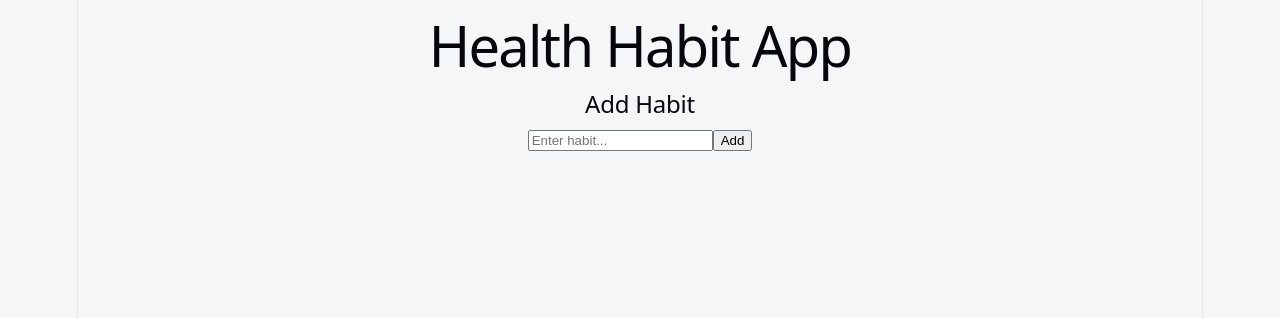
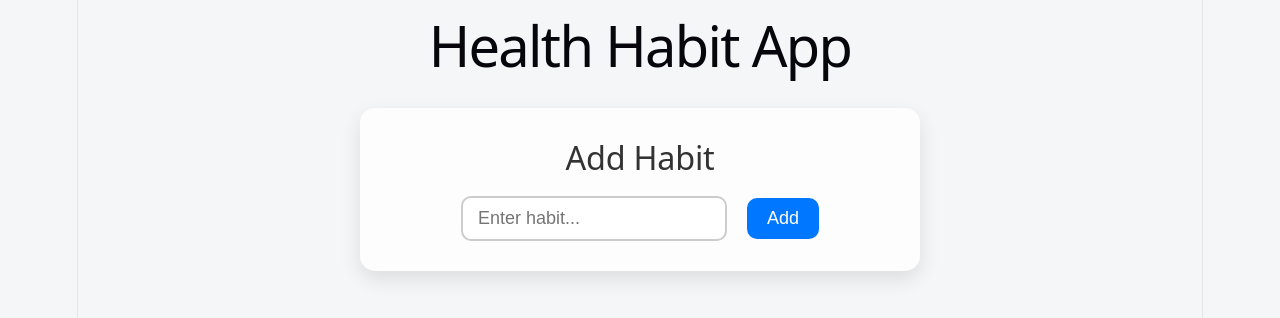
Before and after one commit to sun4205/health-habit-app, a React (Vite) app: page / in a window 1280 px wide. Shown: the top 318 px of the page. Built offline with nearby package versions, Linux system fonts and the light colour scheme.

Commit message:
add habitform css

```diff
--- /dev/null
+++ b/src/components/HabitForm.css
@@ -0,0 +1,62 @@
+.form {
+  max-width: 500px;
+  margin: 50px auto;
+  padding: 30px;
+  background-color: #fdfdfd;
+  border-radius: 15px;
+  box-shadow: 0 8px 20px rgba(0, 0, 0, 0.1);
+  text-align: center;
+  font-family: "Segoe UI", Tahoma, Geneva, Verdana, sans-serif;
+}
+
+.form h2 {
+  margin-bottom: 20px;
+  color: #333;
+  font-size: 1.8rem;
+}
+
+.input-group {
+  display: flex;
+  justify-content: center;
+  gap: 10px;
+}
+
+.form input {
+  flex: 1;
+  padding: 10px 15px;
+  border: 2px solid #ccc;
+  border-radius: 10px;
+  font-size: 1rem;
+  margin-right: 20px;
+  transition:
+    border-color 0.3s,
+    box-shadow 0.3s;
+}
+
+.form input:focus {
+  outline: none;
+  border-color: #0077ff;
+  box-shadow: 0 0 8px rgba(0, 119, 255, 0.3);
+}
+
+.form button {
+  padding: 10px 20px;
+  background-color: #0077ff;
+  color: #fff;
+  border: none;
+  border-radius: 10px;
+  font-size: 1rem;
+  cursor: pointer;
+  transition:
+    background-color 0.3s,
+    transform 0.2s;
+}
+
+.form button:hover {
+  background-color: #005fcc;
+  transform: translateY(-2px);
+}
+
+.form button:active {
+  transform: translateY(0);
+}
--- a/src/components/HabitForm.tsx
+++ b/src/components/HabitForm.tsx
@@ -1,4 +1,5 @@
 import { useState } from "react";
+import "./HabitForm.css";
 
 type Props = {
   addHabit: (habit: string) => void;
@@ -15,7 +16,7 @@ function HabitForm({ addHabit }: Props) {
   };
 
   return (
-    <div>
+    <div className="form">
       <h2>Add Habit</h2>
       <input
         type="text"
```
